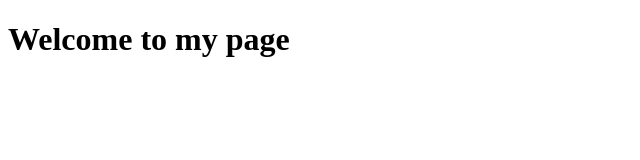
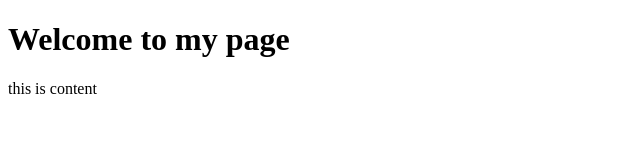
Before and after one commit to rameshvnair/mysite, a plain HTML site: page index.html in a window 1280 px wide. Shown: the whole page, without its empty margins (0-640 px from the left). Drawn offline with Linux system fonts and the light colour scheme.

Commit message:
Adding content to document

```diff
--- a/index.html
+++ b/index.html
@@ -5,5 +5,6 @@
 </head>
 <body>
 	<h1>Welcome to my page</h1>
+	<p>this is content</p>
 </body>
 </html>
```
